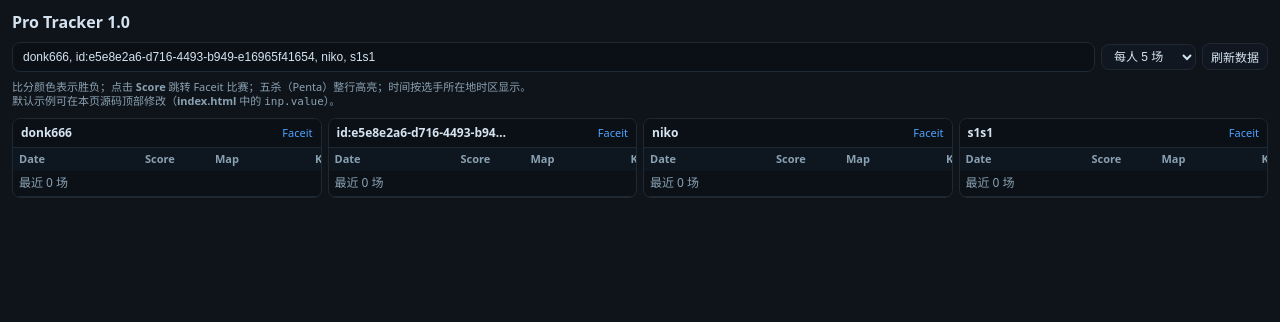
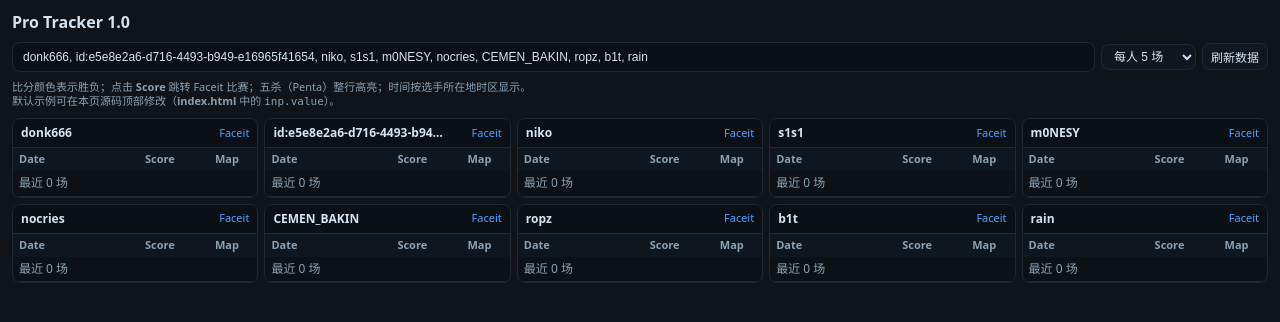
Before and after one commit to Bubbl666/ProTracker, a FastAPI app: page / in a window 1280 px wide. Shown: the top 322 px of the page. Run offline with FastAPI, Linux system fonts and the light colour scheme.

Commit message:
Update index.html

```diff
--- a/app/templates/index.html
+++ b/app/templates/index.html
@@ -76,7 +76,7 @@ const grid=$("#grid"), inp=$("#players"), sel=$("#limit"), btn=$("#refresh");
  * 想改默认值：就改下面这一行的内容。
  * 例子里我演示了一个 ID 写法：
  */
-inp.value="donk666, id:e5e8e2a6-d716-4493-b949-e16965f41654, niko, s1s1";
+inp.value="donk666, id:e5e8e2a6-d716-4493-b949-e16965f41654, niko, s1s1, m0NESY, nocries, CEMEN_BAKIN, ropz, b1t, rain";
 
 /** Map -> 简洁 logo（内嵌 SVG），不依赖外部静态资源 */
 function mapSlug(raw){
```
